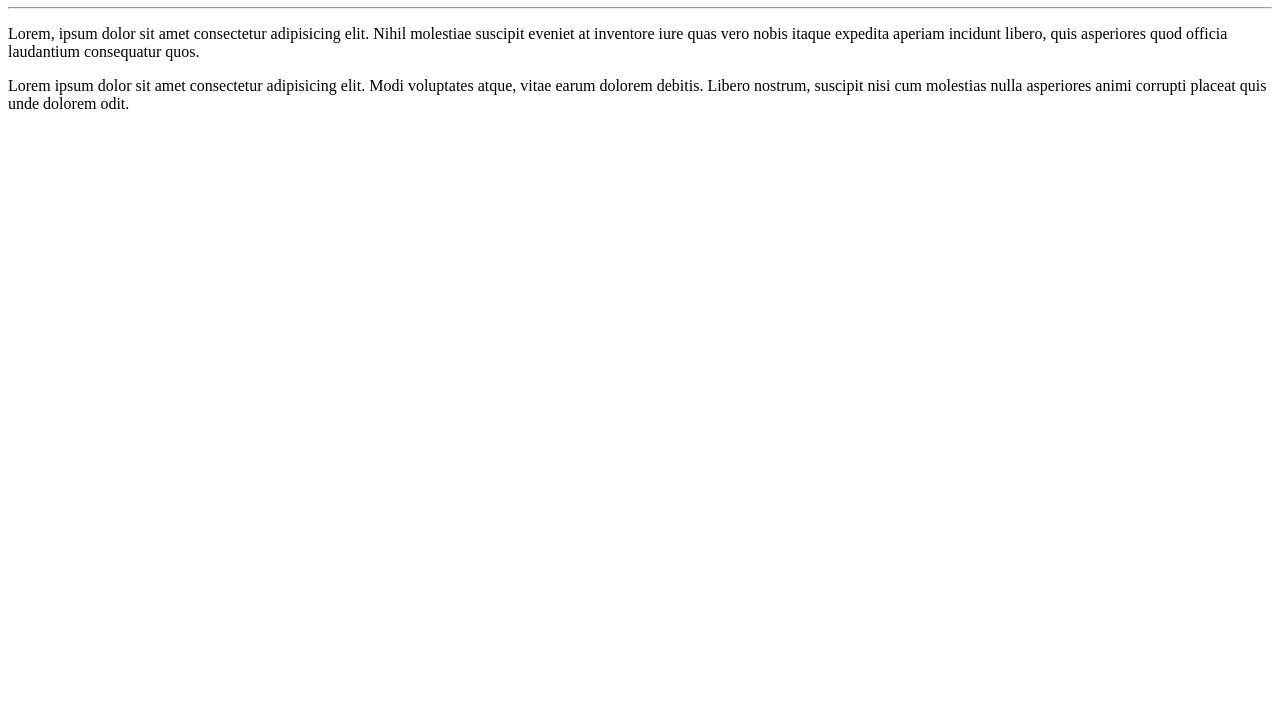
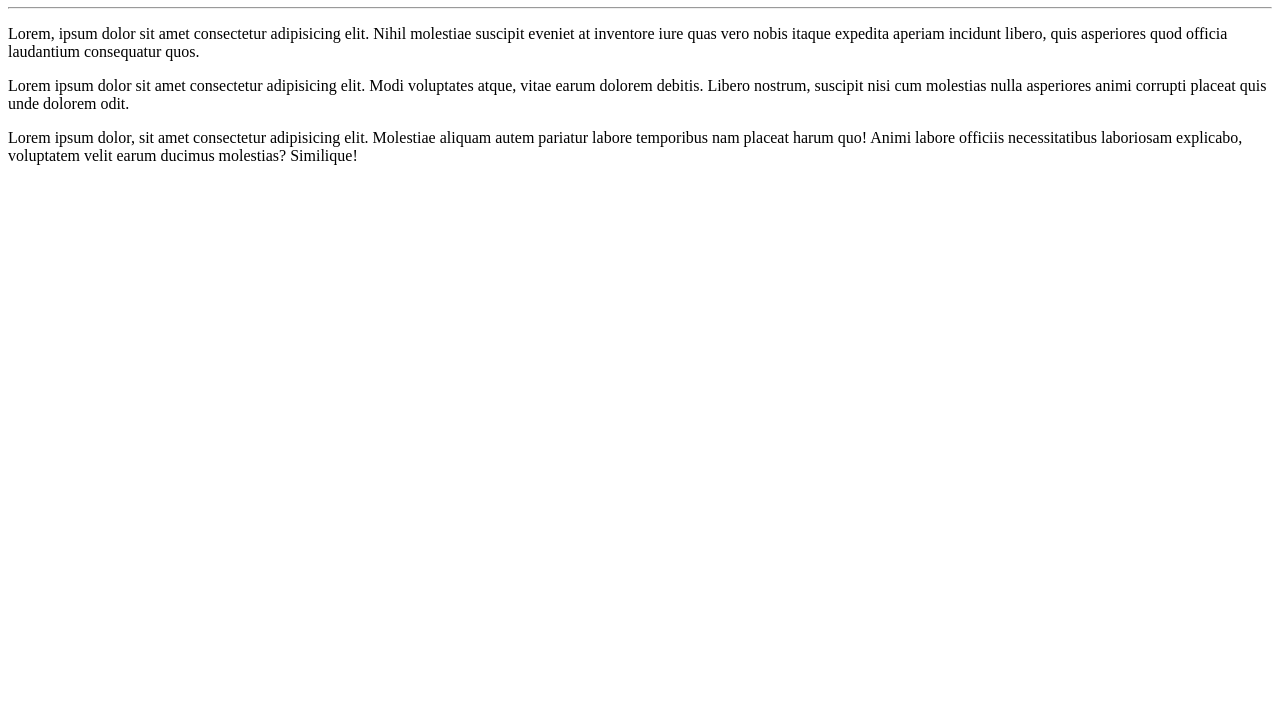
Before and after one commit to Kaiman11/Hello-World, a plain HTML site: page New Site/index.html in a window 1280 px wide. Shown: the part 73-800 px from the top of the page. Drawn offline with Linux system fonts and the light colour scheme.

Commit message:
Update index.html

```diff
--- a/New Site/index.html
+++ b/New Site/index.html
@@ -10,5 +10,6 @@
    <hr>
    <p>Lorem, ipsum dolor sit amet consectetur adipisicing elit. Nihil molestiae suscipit eveniet at inventore iure quas vero nobis itaque expedita aperiam incidunt libero, quis asperiores quod officia laudantium consequatur quos.</p>
    <p>Lorem ipsum dolor sit amet consectetur adipisicing elit. Modi voluptates atque, vitae earum dolorem debitis. Libero nostrum, suscipit nisi cum molestias nulla asperiores animi corrupti placeat quis unde dolorem odit.</p>
+   <p>Lorem ipsum dolor, sit amet consectetur adipisicing elit. Molestiae aliquam autem pariatur labore temporibus nam placeat harum quo! Animi labore officiis necessitatibus laboriosam explicabo, voluptatem velit earum ducimus molestias? Similique!</p>
 </body>
 </html>
```
